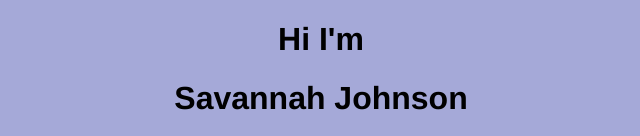
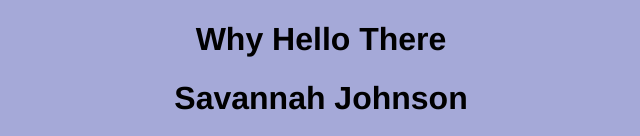
Before and after one commit to savannahjohnson68/Savannah, a plain HTML site: page index.html in a window 1280 px wide. Shown: the top 136 px of the page, without its empty margins (319-959 px from the left). Drawn offline with nearby package versions, Linux system fonts and the light colour scheme.

Commit message:
added image & Changed text

```diff
--- a/index.html
+++ b/index.html
@@ -17,7 +17,7 @@
   </head>
   <body>
     <div class="head">
-    <h1>Hi I'm</h1>
+    <h1>Why Hello There</h1>
     <h1>Savannah Johnson</h1>
     <img
       src="/img/Head Shot.jpg"
```
Also changed, not shown: img/Head Shot.jpg (added).
